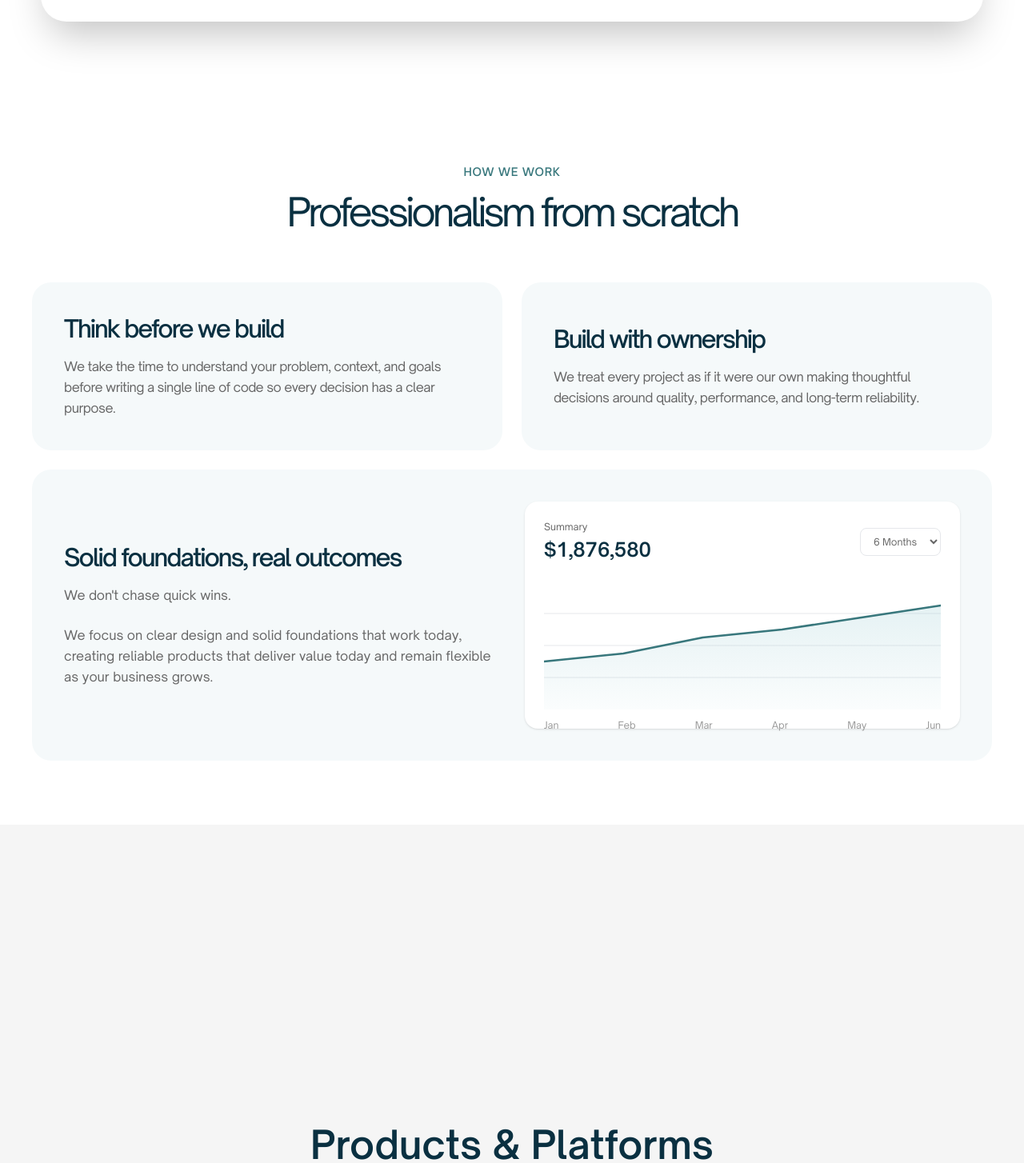
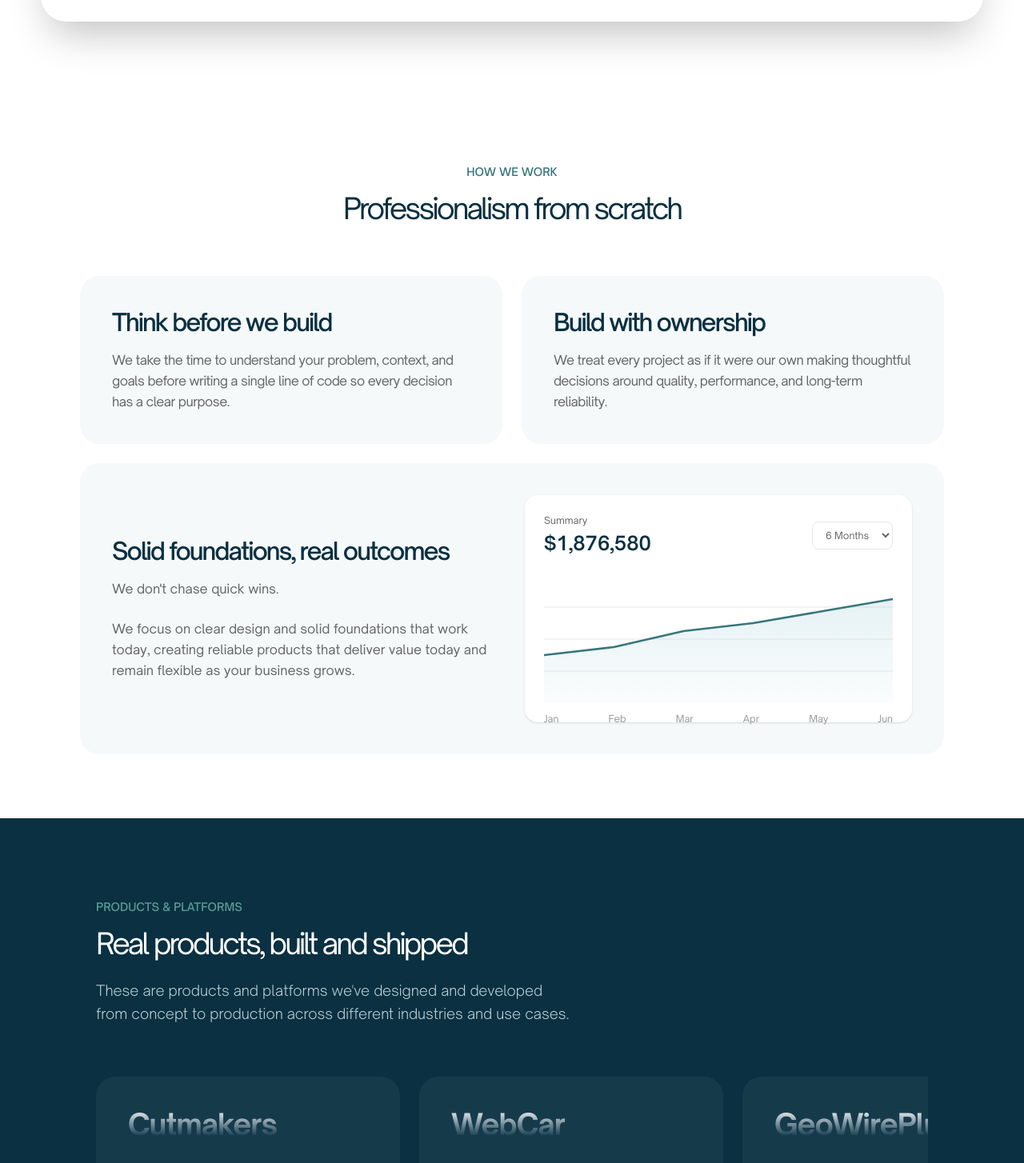
Before and after one commit to mateoLorenzo/smt-landing, a Next.js app: page / in a window 1280 px wide. Shown: the part 1335-2789 px from the top of the page at 80% size. Built offline with nearby package versions, Linux system fonts and the light colour scheme.

Commit message:
Improved Products and Platforms section

```diff
--- a/src/app/globals.css
+++ b/src/app/globals.css
@@ -29,6 +29,17 @@ body {
   -moz-osx-font-smoothing: grayscale;
 }
 
+/* Hide scrollbar for Chrome, Safari and Opera */
+.scrollbar-hide::-webkit-scrollbar {
+  display: none;
+}
+
+/* Hide scrollbar for IE, Edge and Firefox */
+.scrollbar-hide {
+  -ms-overflow-style: none; /* IE and Edge */
+  scrollbar-width: none; /* Firefox */
+}
+
 /*
   text-xs   → 0.75rem  (12px)
   text-sm   → 0.875rem (14px)
--- a/src/app/sections/HowWeWork.tsx
+++ b/src/app/sections/HowWeWork.tsx
@@ -6,19 +6,20 @@ export const HowWeWork = () => {
       className="relative min-h-screen flex items-center justify-center snap-start bg-white pt-5 pb-20"
       id="how-we-work"
     >
-      <div className="max-w-[1500px] mx-auto px-6 w-full">
+      <div className="max-w-[1500px] mx-auto px-[100px] w-full">
         {/* Header */}
         <div className="text-center mb-16">
-          <p className="text-sm uppercase tracking-wider text-[#38777C] mb-4 font-medium">
+          <p className="text-sm uppercase text-[#38777C] mb-4 font-medium">
             HOW WE WORK
           </p>
-          <h2 className="text-5xl md:text-5xl font-normal text-[#0a3041] tracking-[-4px]">
+          <h2 className="text-4xl md:text-4xl font-normal text-[#0a3041] tracking-[-3px]">
             Professionalism from scratch
           </h2>
         </div>
 
         {/* Grid of cards */}
-        <div className="grid md:grid-cols-2 gap-6 max-w-[1200px] mx-auto">
+        {/* <div className="grid md:grid-cols-2 gap-6 max-w-[1200px] mx-auto"> */}
+        <div className="grid md:grid-cols-2 gap-6 max-w-[1200px]">
           {/* Card 1 - Think before we build */}
           <div className="bg-[#F5F9FA] rounded-3xl p-10 flex flex-col justify-center">
             <h3 className="text-3xl font-medium text-[#0a3041] mb-4 tracking-[-2px]">
--- a/src/app/sections/ProductsAndPlatforms.tsx
+++ b/src/app/sections/ProductsAndPlatforms.tsx
@@ -1,14 +1,89 @@
 import React from "react";
 
 export const ProductsAndPlatforms = () => {
+  const products = [
+    {
+      title: "Cutmakers",
+      description:
+        "Corporate landing page for an energy-focused company, designed to clearly communicate services, positioning, and technical capabilities.",
+    },
+    {
+      title: "WebCar",
+      description:
+        "Digital platform for an automotive business, designed to showcase vehicles, and centralize the dealership's online presence.",
+    },
+    {
+      title: "GeoWirePlus",
+      description:
+        "Marketing and corporate website built to support an industrial energy solution, focused on clarity, trust, and technical credibility.",
+    },
+    {
+      title: "ConnectHub",
+      description:
+        "End-to-end web platform for business networking, including onboarding flows, profile management, and digital presence.",
+    },
+  ];
+
   return (
     <section
-      className="h-screen flex items-center justify-center snap-start bg-[#f5f5f5]"
+      className="relative min-h-screen flex items-center justify-center snap-start bg-[#0a3041] py-20"
       id="products-platforms"
     >
-      <h1 className="text-5xl font-semibold text-[#0a3041]">
-        Products & Platforms
-      </h1>
+      <div className="max-w-[1500px] mx-auto px-[120px] w-full">
+        {/* Header */}
+        <div className="mb-16">
+          <p className="text-sm uppercase text-[#5A9B93] mb-4 font-medium">
+            PRODUCTS & PLATFORMS
+          </p>
+          <h2 className="text-4xl md:text-4xl font-normal text-white mb-6 tracking-[-3px]">
+            Real products, built and shipped
+          </h2>
+          <p className="text-[#B8CDD4] font-light text-lg max-w-3xl leading-relaxed">
+            These are products and platforms we&apos;ve designed and developed{" "}
+            <br />
+            from concept to production across different industries and use
+            cases.
+          </p>
+        </div>
+
+        {/* Products Cards - Horizontal scroll */}
+        <div className="relative">
+          <div className="flex gap-6 overflow-x-auto pb-4 scrollbar-hide">
+            {products.map((product, index) => (
+              <div
+                key={index}
+                className="shrink-0 w-[380px] bg-[#153B4B] rounded-3xl p-10 flex flex-col justify-between min-h-[320px]"
+              >
+                <div>
+                  <h3 className="text-4xl font-bold mb-6 tracking-[-1px] bg-linear-to-b from-white from-0% to-[#0B3A4F] to-88% bg-clip-text text-transparent">
+                    {product.title}
+                  </h3>
+                  <p className="text-[#B8CDD4] leading-relaxed mb-8">
+                    {product.description}
+                  </p>
+                </div>
+                <button className="text-white text-base font-normal hover:text-[#5A9B93] transition-colors duration-200 text-left cursor-pointer">
+                  View product →
+                </button>
+              </div>
+            ))}
+          </div>
+        </div>
+
+        {/* Scroll indicator hint */}
+        <div className="flex justify-center mt-8">
+          <div className="flex gap-2">
+            {products.map((_, index) => (
+              <div
+                key={index}
+                className={`h-2 rounded-full transition-all ${
+                  index === 0 ? "w-8 bg-[#5A9B93]" : "w-2 bg-[#B8CDD4]/30"
+                }`}
+              />
+            ))}
+          </div>
+        </div>
+      </div>
     </section>
   );
 };
--- a/src/app/sections/WhatWeDo.tsx
+++ b/src/app/sections/WhatWeDo.tsx
@@ -12,7 +12,7 @@ export const WhatWeDo = () => {
       <div className="relative z-10 w-full max-w-[1500px] mx-[4vw] bg-white rounded-[32px] shadow-2xl py-[10vh] md:px-[100px] md:py-[10vh]">
         {/* Header section */}
         <div className="mb-16">
-          <p className="text-sm uppercase tracking-wider text-[#38777C] mb-4 font-medium">
+          <p className="text-sm uppercase text-[#38777C] mb-4 font-medium">
             WHAT WE DO
           </p>
           {/* <div className="grid md:grid-cols-2 gap-8"> */}
```
